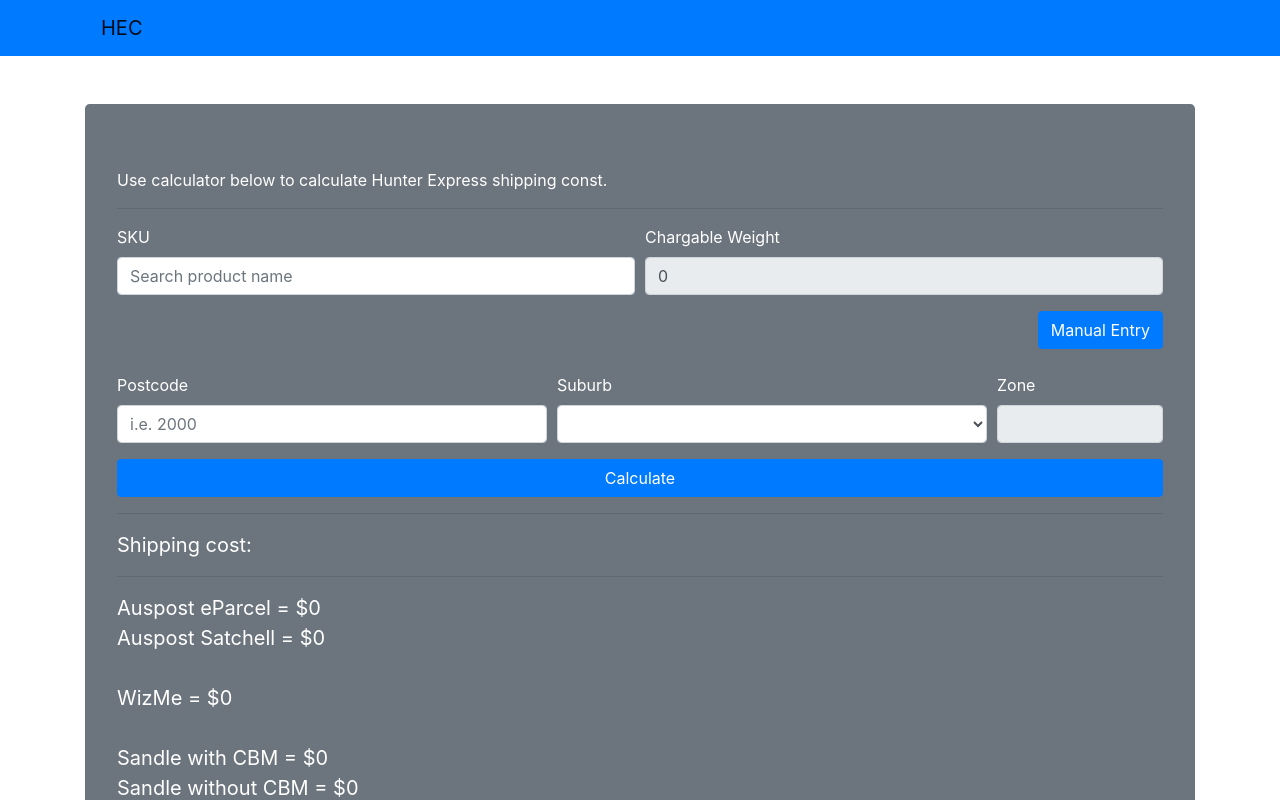
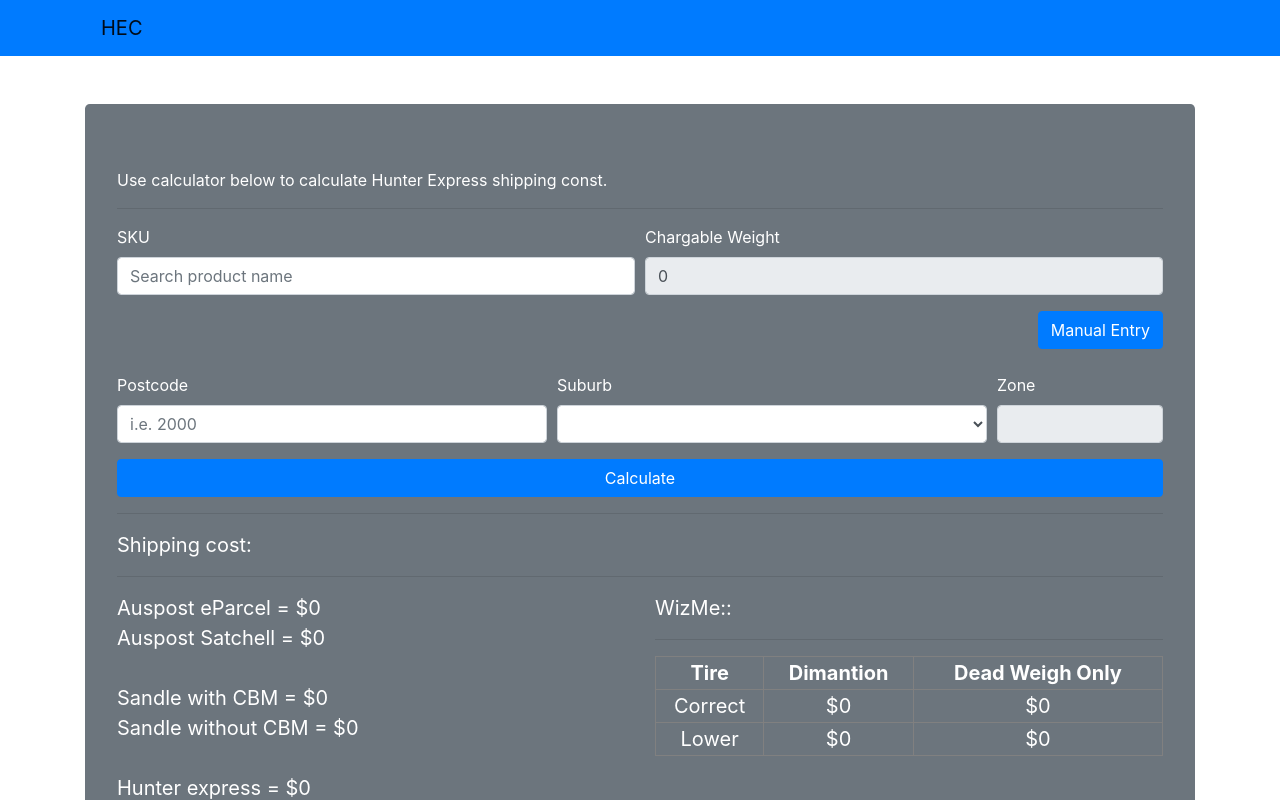
Before and after one commit to bigdiscount/hunter-express-shipping-calculator, a Next.js app: page / in a window 1280 px wide. Shown: the top 800 px of the page. Built offline with nearby package versions, Linux system fonts and the light colour scheme.

Commit message:
wizme dead weight calculator added

```diff
--- a/src/components/calculator/calculator.component.js
+++ b/src/components/calculator/calculator.component.js
@@ -35,6 +35,7 @@ const Calculator = () => {
   const [sandleWCbmTotal, setSandleWCbmTotal] = useState(0)
   const [sandleNoCbmTotal, setsandleNoCbmTotal] = useState(0)
   const [wizMeTotal, setWizMeTotal] = useState(0)
+  const [wizMeCostWdeadWeight, setWizMeCostWdeadWeight] = useState(0)
   const [auspostEparcelTotal, setAuspostEparcelTotal] = useState(0)
   const [auspostSatchelTotal, setAuspostSatchelTotal] = useState(0)
   const [basePrice, setBasePrice] = useState(initialBasePrice)
@@ -52,7 +53,8 @@ const Calculator = () => {
     auspostEparcelTotal,
     auspostSatchelTotal,
     showManualEntryFrm,
-    wizMeTotal
+    wizMeTotal,
+    wizMeCostWdeadWeight
   ])
 
   const calculateShippingCost = async () => {
@@ -91,9 +93,20 @@ const Calculator = () => {
       postcode,
       suburb,
       weight,
-      cubicLiter
+      cubicLiter,
+      isDeadWeightOnly: false
     })
     setWizMeTotal(wizMeCost || 0)
+
+    //Get WizMe cost width dead weight only
+    const wizMeCostWdeadWeight = await calculateWizMeBusinessRate({
+      postcode,
+      suburb,
+      weight,
+      cubicLiter,
+      isDeadWeightOnly: true
+    })
+    setWizMeCostWdeadWeight(wizMeCostWdeadWeight || 0)
 
     //Get Sactchell cost
     const satchelCost = await calculateSatchel(roundedWeight, cubicWeight)
@@ -213,6 +226,7 @@ const Calculator = () => {
         auspostEparcelTotal={auspostEparcelTotal}
         auspostSatchelTotal={auspostSatchelTotal}
         wizMeTotal={wizMeTotal}
+        wizMeCostWdeadWeight={wizMeCostWdeadWeight}
         handleManulEntryFrm={handleManulEntryFrm}
         showManualEntryFrm={showManualEntryFrm}
         handleOnChangeManualProduct={handleOnChangeManualProduct}
--- a/src/components/custome-Form/Custome-form.component.js
+++ b/src/components/custome-Form/Custome-form.component.js
@@ -15,6 +15,7 @@ const CustomeForm = ({
   auspostEparcelTotal,
   auspostSatchelTotal,
   wizMeTotal,
+  wizMeCostWdeadWeight,
   handleManulEntryFrm,
   showManualEntryFrm,
   handleOnChangeManualProduct
@@ -194,19 +195,46 @@ const CustomeForm = ({
           Calculate
         </div>
         <hr />
+
         <div className="result text-white" style={{ fontSize: '20px' }}>
           Shipping cost:
           <hr />
+          <div className="row">
+            <div className="col">
               Auspost eParcel = ${auspostEparcelTotal} <br />
               Auspost Satchell = ${auspostSatchelTotal}
-          <br />
-          <br />
-          WizMe = ${wizMeTotal}
               <br />
               <br />
               Sandle with CBM = ${sandleWCbmTotal} <br />
               Sandle without CBM = ${sandleNoCbmTotal} <br /> <br />
               Hunter express = ${hunterExpressTotal} <br />
+            </div>
+            <div className="col">
+              WizMe::
+              <hr />
+              <table border="1px" className="text-center" width="100%">
+                <thead>
+                  <tr>
+                    <th>Tire</th>
+                    <th>Dimantion</th>
+                    <th>Dead Weigh Only</th>
+                  </tr>
+                </thead>
+                <tbody>
+                  <tr>
+                    <td>Correct</td>
+                    <td>${wizMeTotal}</td>
+                    <td>${wizMeCostWdeadWeight}</td>
+                  </tr>
+                  <tr>
+                    <td>Lower</td>
+                    <td>$0</td>
+                    <td>$0</td>
+                  </tr>
+                </tbody>
+              </table>
+            </div>
+          </div>
         </div>
       </form>
     </div>
--- a/src/utils/index.js
+++ b/src/utils/index.js
@@ -67,14 +67,19 @@ export const calculateWizMeBusinessRate = ({
   postcode,
   suburb,
   weight,
-  cubicLiter
+  cubicLiter,
+  isDeadWeightOnly = false
 }) =>
   new Promise(async resolve => {
     let price = 0
     if (!postcode || !suburb) {
       resolve(price)
     }
-    const weightCategory = getWizMeWeightCategory({ weight, cubicLiter })
+
+    const weightCategory = getWizMeWeightCategory({
+      weight,
+      cubicLiter: isDeadWeightOnly ? 0 : cubicLiter
+    })
     const rates = await getWizMeZoneBusienssRate(weightCategory)
 
     const zone = await getWizMeZone(`${postcode}-${suburb}`)
```
Lines whose indentation alone changed are shown as unchanged.
